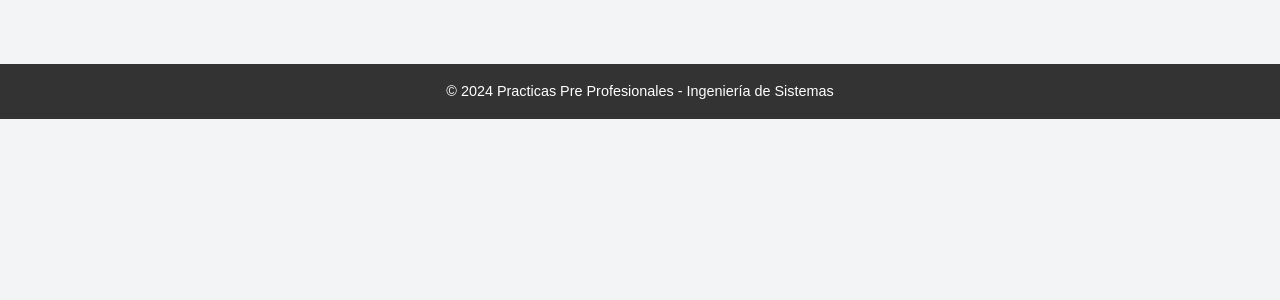
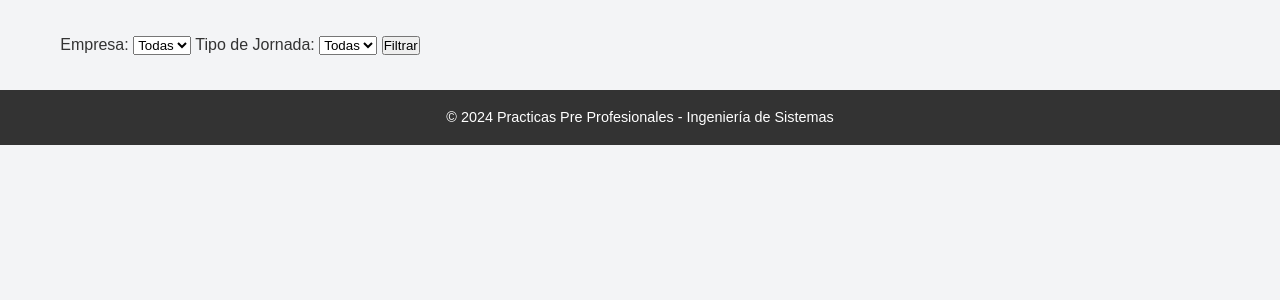
Before and after one commit to JesusMachaca/Web_Scraping, a Flask app: page / in a window 1280 px wide. Shown: the part 138-438 px from the top of the page. Run offline with Flask 3, Linux system fonts and the light colour scheme; data that the repository does not hold is empty; some libraries are stand-ins or nearby versions.

Commit message:
Update index.html

```diff
--- a/templates/index.html
+++ b/templates/index.html
@@ -13,6 +13,34 @@
     </header>
 
     <main>
+        <!-- Formulario de Filtros -->
+        <section class="filters">
+            <form method="POST" action="{{ url_for('index') }}">
+                <label for="empresa">Empresa:</label>
+                <select name="empresa" id="empresa">
+                    <option value="">Todas</option>
+                    {% for empresa in empresas %}
+                        <option value="{{ empresa }}" {% if empresa == selected_empresa %}selected{% endif %}>
+                            {{ empresa.capitalize() }}
+                        </option>
+                    {% endfor %}
+                </select>
+
+                <label for="tipo_jornada">Tipo de Jornada:</label>
+                <select name="tipo_jornada" id="tipo_jornada">
+                    <option value="">Todas</option>
+                    {% for tipo in tipo_jornadas %}
+                        <option value="{{ tipo }}" {% if tipo == selected_tipo_jornada %}selected{% endif %}>
+                            {{ tipo.capitalize() }}
+                        </option>
+                    {% endfor %}
+                </select>
+
+                <button type="submit">Filtrar</button>
+            </form>
+        </section>
+
+        <!-- Listado de Ofertas -->
         <section class="job-listing">
             {% for job in job_listings %}
             <article class="job-item">
@@ -20,10 +48,10 @@
                 <p>Empresa: {{ job['empresa'] }}</p>
                 <p>Ubicación: {{ job['ubicacion'] }}</p>
                 <p>Requerimientos: {{ job['requerimientos'] }}</p>
+                <p>Tipo de Jornada: {{ job['tipo_jornada'] }}</p>
                 <a href="{{ job['enlace'] }}" target="_blank">
                     <button>Aplicar</button>
                 </a>
-
             </article>
             {% endfor %}
         </section>
```
